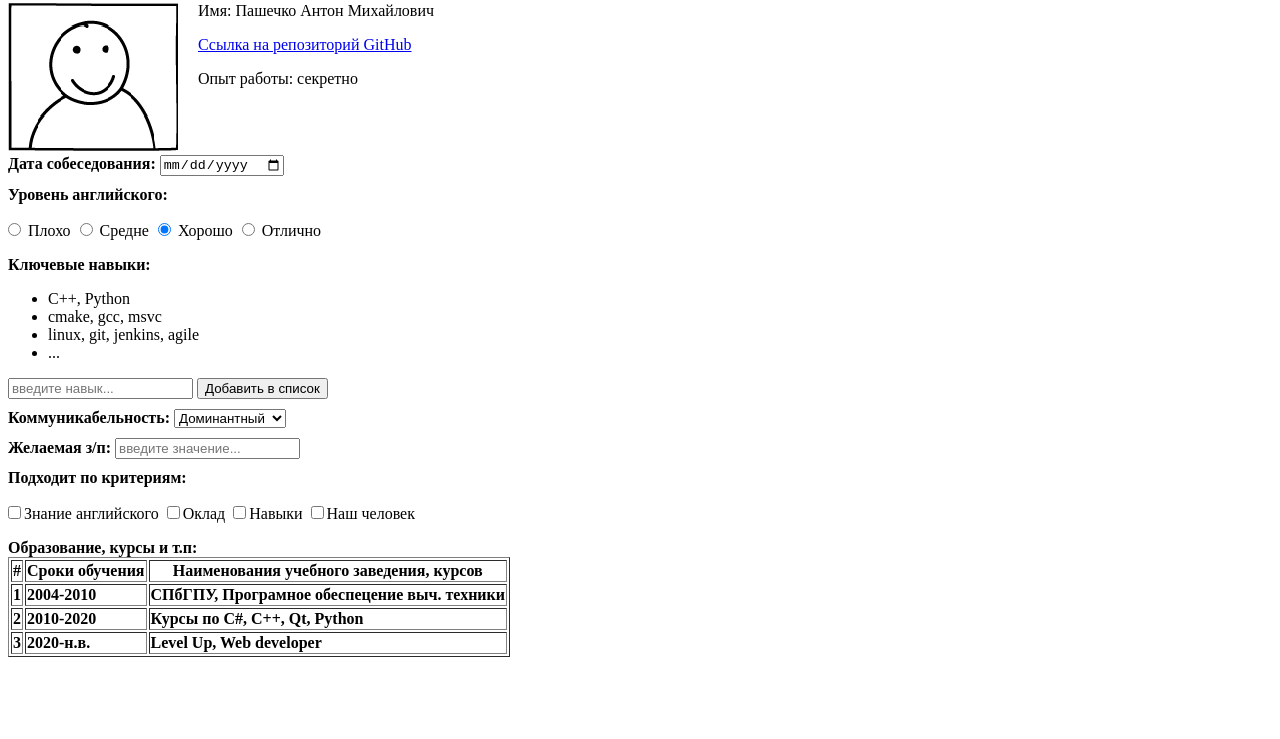
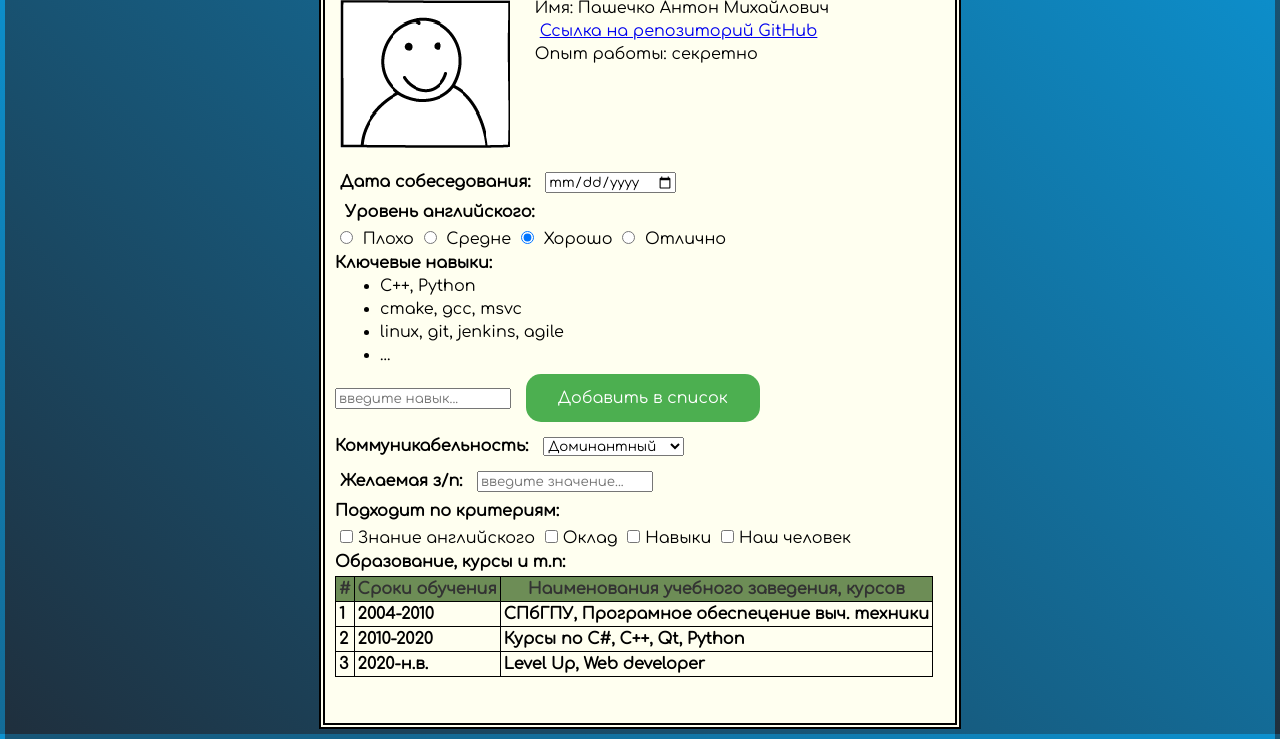
Before and after one commit to Anwaren/web-developer, a plain HTML site: page homework 1/index.html in a window 1280 px wide. Shown: the part 78-817 px from the top of the page. Drawn offline with Linux system fonts and the light colour scheme.

Commit message:
Добавил css homework 1

```diff
--- /dev/null
+++ b/css/css/main.css
@@ -0,0 +1,57 @@
+*
+{
+    box-sizing: border-box;
+    font-family: 'Trebuchet MS', 'Lucida Sans Unicode', 'Lucida Grande', 'Lucida Sans', Arial, sans-serif;
+}
+body
+{
+    background-color: red;
+    margin: auto;
+
+}
+div, p /*Можно применить для нескольких тегов*/
+{
+    display: inline-block;
+    font-size: 24 px;
+}
+a
+{
+    text-decoration: none;
+    color: darkslategray;
+}
+.some-class
+{
+    background-color: deepskyblue;
+}
+.some-class.some-other-class
+{
+    background-color: greenyellow;
+}
+.font-bold
+{
+    font-weight: bold;
+}
+
+#uber-span{
+    font-size: 30px;
+}
+
+[type]{
+    width: 300px;
+}
+
+[type="submit"]{
+   background-color: orange;
+}
+
+button:hover
+{
+    background-color: greenyellow;
+}
+
+
+/*
+- селектор по id
+- селектор по другим атрибутам + состояние + псевдоклассы
+- селектор по тегу
+*/
--- /dev/null
+++ b/homework 1/css/main.css
@@ -0,0 +1,134 @@
+@import url('https://fonts.googleapis.com/css?family=Amatic+SC&display=swap');
+@import url('https://fonts.googleapis.com/css?family=Comfortaa&display=swap');
+
+*
+{
+    font-family: 'Comfortaa', sans-serif;
+    margin: 5px;
+}
+
+body
+{
+    background: linear-gradient(45deg, #1f2f3d, #0c91cf);
+}
+
+form
+{
+    background-color: ivory;
+    border: 6px double black;
+    width: 630px;
+    margin: auto;
+}
+h1, h2, h3, h4, h5, h6
+{
+    font-family: 'Amatic SC', sans-serif;
+    color: orangered;
+    font-weight: 900;
+}
+img
+{
+    transition: transform .9s ease-in-out;
+}
+img:hover
+{
+    transform: rotate(720deg);
+}
+
+button
+{
+    background-color: #4CAF50; /* Green */
+    border: none;
+    border-radius: 15px;
+    color: white;
+    padding: 15px 32px;
+    text-align: center;
+    text-decoration: none;
+    font-size: 16px;
+}
+
+button:hover
+{
+    background-color: #1add21; /* Green */
+}
+
+button:active,
+button:focus {
+    outline: none;
+}
+
+table
+{
+    border-collapse: collapse; /* Убирает двойные линии между ячейками */
+}
+td, th
+{
+    padding: 3px; /* Поля вокруг содержимого таблицы */
+    border: 1px solid #000; /* Параметры рамки */
+}
+th
+{
+    background: #6d8d56;
+    color: #333;
+}
+tbody tr:hover
+{
+    background: #f7b62c; /* Цвет фона при наведении */
+    color: #fff; /* Цвет текста при наведении */
+}
+
+/*
+*
+{
+    box-sizing: border-box;
+    font-family: 'Trebuchet MS', 'Lucida Sans Unicode', 'Lucida Grande', 'Lucida Sans', Arial, sans-serif;
+}
+body
+{
+    background-color: red;
+}
+div, p
+{
+    display: inline-block;
+    font-size: 24 px;
+}
+a
+{
+    text-decoration: none;
+    color: darkslategray;
+}
+.some-class
+{
+    background-color: deepskyblue;
+}
+.some-class.some-other-class
+{
+    background-color: greenyellow;
+}
+.font-bold
+{
+    font-weight: bold;
+}
+
+#uber-span{
+    font-size: 30px;
+}
+
+[type]{
+    width: 300px;
+}
+
+[type="submit"]{
+   background-color: orange;
+}
+
+button:hover
+{
+    background-color: greenyellow;
+}
+*/
+
+/*
+- селектор по id
+- селектор по другим атрибутам + состояние + псевдоклассы
+- селектор по тегу
+*/
--- a/homework 1/index.html
+++ b/homework 1/index.html
@@ -4,32 +4,34 @@
     <meta charset="UTF-8">
     <meta name="viewport" content="width=device-width, initial-scale=1.0">
     <title>Document</title>
+    <link rel="stylesheet" href="./css/main.css">
 </head>
 <body>
+    <form>
         <h1>Вакансия: Junior Frontend Developer</h1>
-    <div style="vertical-align: top">   <!-- Слой для группировки тэгов -->
-        <div style="float: left">
+        <div>   <!-- Слой для группировки тэгов -->
+            <div style="display: inline-block">
                 <img src="img/face.png">
             </div>
-        <div style="float: left; margin-left: 20px;">
-            <p style="margin-top: 0px;">Имя: Пашечко Антон Михайлович</p>
+            <div style="display: inline-block; vertical-align: top">
+                <p>Имя: Пашечко Антон Михайлович</p>
                 <p><a href="https://github.com/Anwaren">Ссылка на репозиторий GitHub</a></p>
                 <p>Опыт работы: секретно</p>
             </div>
         </div>
-    <div style="clear: left; margin-bottom: 10px">
+        <div>
             <label><b>Дата собеседования:  </b> <input type="date"></label>
         </div>
-    <div style="margin-bottom: 10px">
-        <b>Уровень английского:</b>
+        <div>
+            <label></label><b>Уровень английского:</b></label>
             <p>
-            <input type="radio" name="english" value="bad" style="margin-left: 0px;"> Плохо
+                <input type="radio" name="english" value="bad"> Плохо
                 <input type="radio" name="english" value="medium"> Средне
                 <input type="radio" name="english" value="good" checked> Хорошо
                 <input type="radio" name="english" value="perfect"> Отлично
             </p>
         </div>
-    <div style="margin-bottom: 10px">
+        <div>
             <b>Ключевые навыки:</b>
             <ul>
                 <li>C++, Python</li>
@@ -40,7 +42,7 @@
             <input type="text" name="skill" placeholder="введите навык...">
             <button type="button">Добавить в список</button>
         </div>
-    <div style="margin-bottom: 10px">
+        <div>
             <b>Коммуникабельность:  </b>
             <select id="sociabilities" name="sociabi">
                 <option value="1">Доминантный</option>
@@ -49,13 +51,14 @@
                 <option value="4">Интровертный</option>
             </select>
         </div>
-    <div style="margin-bottom: 10px">
-        <label><b>Желаемая з/п: </b> <input type="text" placeholder="введите значение..."></label>
+        <div>
+            <label><b>Желаемая з/п: </b> <input type="number" placeholder="введите значение..."></label>
         </div>
-    <div style="margin-bottom: 10px">
+        <div>
             <b>Подходит по критериям: </b>
             <p>
-            <input type="checkbox" name="en_kn" style="margin-left: 0px;">Знание английского
+                <input id="en_kn"type="checkbox" name="en_kn>
+                <label for="en_kn">Знание английского</label>
                 <input type="checkbox" name="price">Оклад
                 <input type="checkbox" name="skills">Навыки
                 <input type="checkbox" name="our_man">Наш человек
@@ -69,6 +72,7 @@
                     <th>Сроки обучения</th>
                     <th>Наименования учебного заведения, курсов</th>
                 </tr>
+                <tbody>
                     <tr>
                         <td>1</td>
                         <td>2004-2010</td>
@@ -84,7 +88,10 @@
                         <td>2020-н.в.</td>
                         <td>Level Up, Web developer</td>
                     </tr>
+                </tbody>
             </table>
         </div>
+    </form>
+
 </body>
 </html>
```
Also changed, not shown: css/index.html (added, +30 -0 lines), 2 other files. Lines whose indentation alone changed are shown as unchanged.
